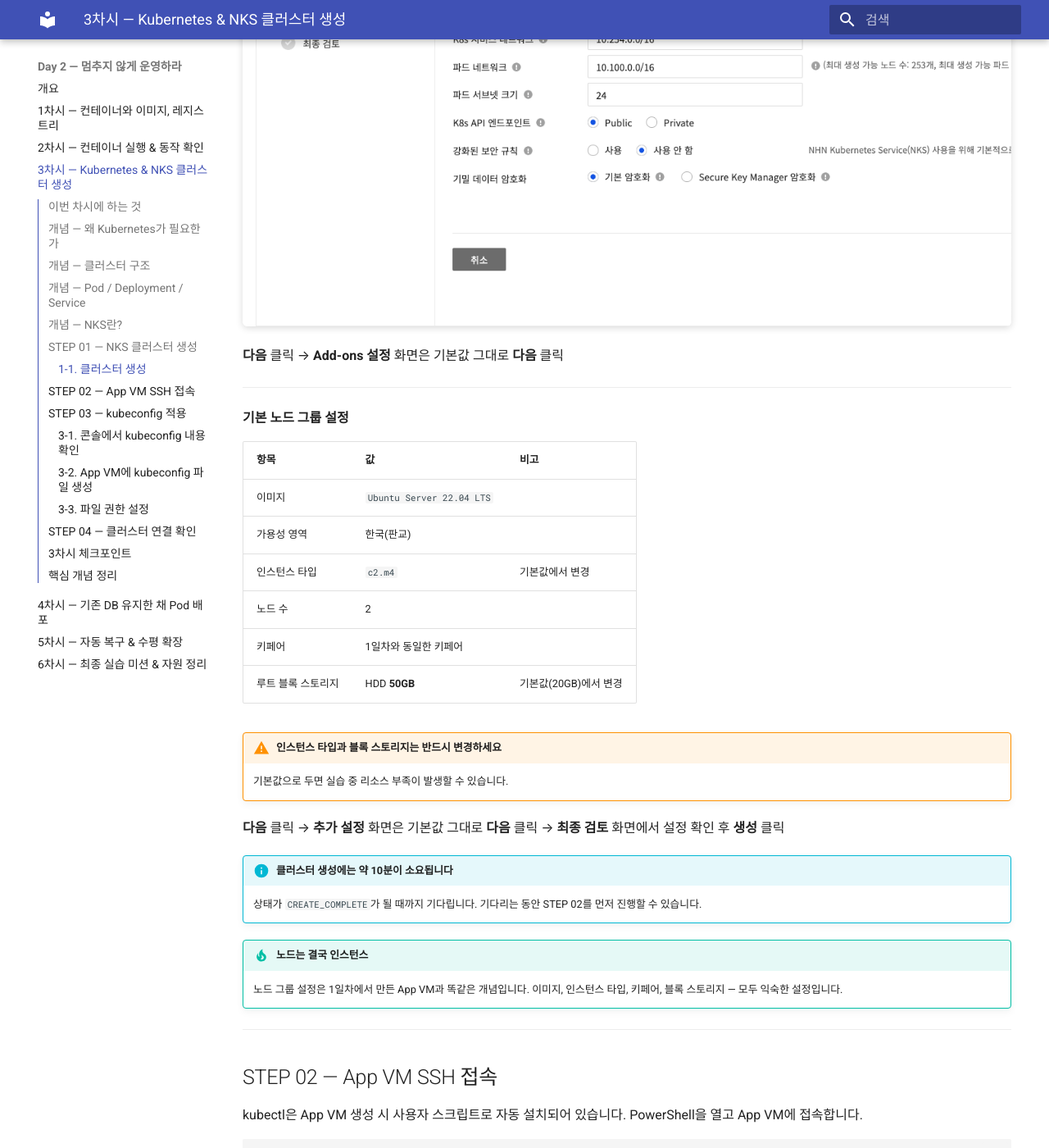
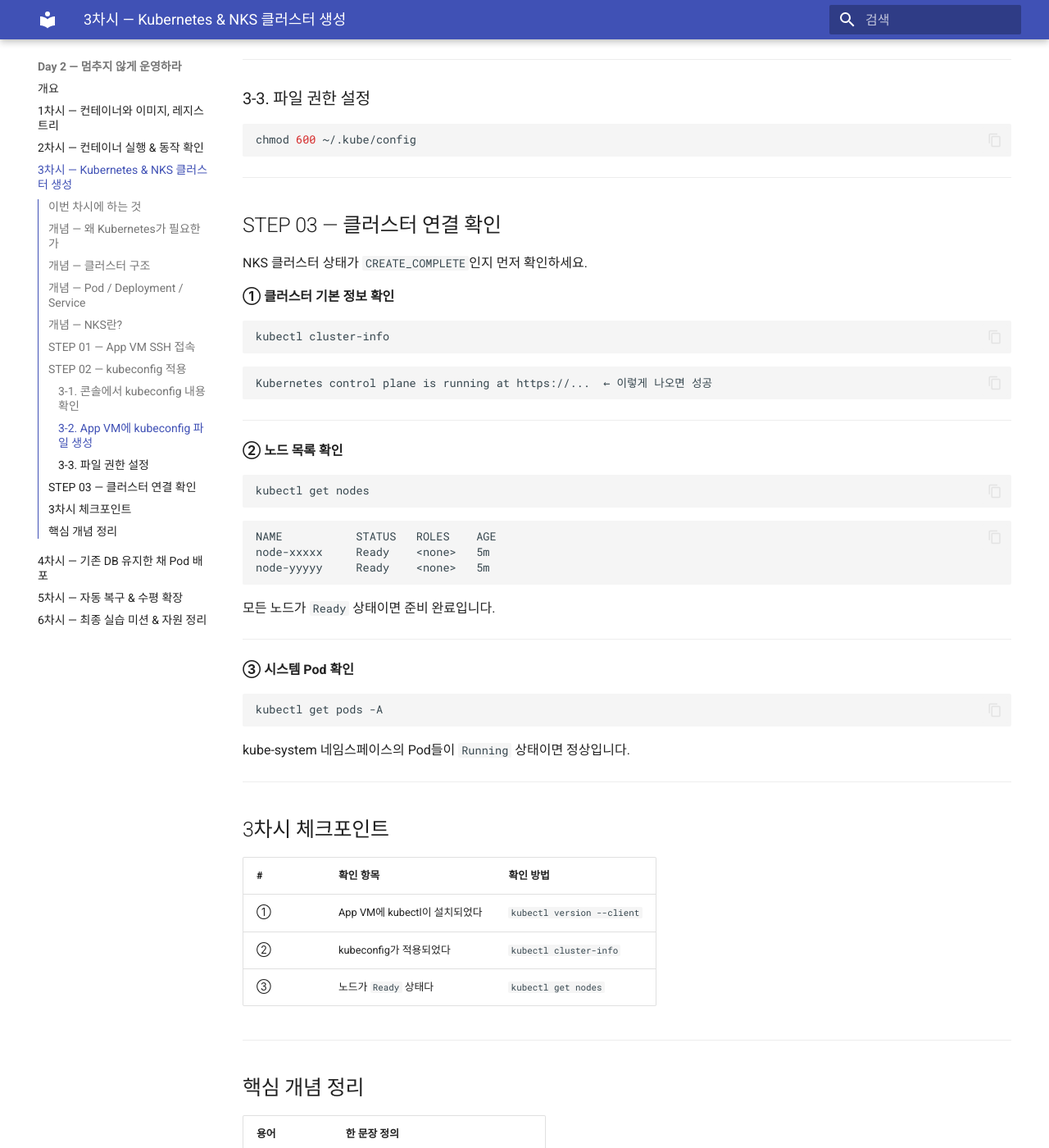
Before and after one commit to skilleat-labs/cloud-native-minwon-lab, an MkDocs documentation site: the page built from docs/day2/session3.md, in a window 1280 px wide and 1400 px high, scrolled down 4255 px. Shown: the whole window at 82% size. Built offline with MkDocs 1.6.1 and Material for MkDocs 9.7.7, drawn with Linux system fonts in a browser that asks for light colours; some of the changed text lies outside the part shown.

Commit message:
docs: remove cluster creation from session3 (moved to session2 wrap-up)

````diff
--- a/docs/day2/session3.md
+++ b/docs/day2/session3.md
@@ -1,7 +1,7 @@
 # Day 2 · 3차시 — 컨테이너가 많아지면 누가 관리하지?
 
 **소요 시간**: 50분 (13:00~13:50)
-**목표**: Kubernetes의 구조를 이해하고, NKS 클러스터를 생성해 kubectl로 연결한다
+**목표**: Kubernetes의 구조를 이해하고, NKS 클러스터에 kubectl로 연결한다
 
 ---
 
@@ -9,10 +9,9 @@
 
 | STEP | 내용 |
 |------|------|
-| 01 | NKS 서비스 활성화 & 클러스터 생성 |
-| 02 | App VM SSH 접속 및 kubectl 확인 |
-| 03 | kubeconfig 적용 |
-| 04 | 클러스터 연결 확인 |
+| 01 | App VM SSH 접속 및 kubectl 확인 |
+| 02 | kubeconfig 적용 |
+| 03 | 클러스터 연결 확인 |
 
 !!! info "kubectl은 App VM에서 실행합니다"
     2차시에서 접속했던 App VM(Ubuntu)에 kubectl을 설치합니다.
@@ -127,64 +126,7 @@
 
 ---
 
-## STEP 01 — NKS 클러스터 생성
-
-!!! info "NKS는 별도 활성화가 필요 없습니다"
-    NHN Cloud에서 NKS는 기본 인프라에 포함되어 있습니다.
-    서비스 활성화 없이 바로 `Containers > NHN Kubernetes Service(NKS)` 에서 클러스터를 생성할 수 있습니다.
-
-### 1-1. 클러스터 생성
-
-```
-Containers > NHN Kubernetes Service(NKS) > + 클러스터 생성
-```
-
-**클러스터 기본 설정**
-
-| 항목 | 값 |
-|------|---|
-| 클러스터 이름 | `minwon-cluster` |
-| Kubernetes 버전 | `v1.35.5` |
-| 키페어 | 1일차와 동일한 키페어 |
-| VPC | `minwon-vpc` |
-| 서브넷 | `minwon-subnet-app` |
-| K8s API 엔드포인트 | Public |
-| 강화된 보안 규칙 | 사용 안 함 |
-| 기밀 데이터 암호화 | 기본 암호화 |
-
-![NKS 클러스터 설정 화면](./images/3-1-nks-cluster-create-settings.png)
-
-**다음** 클릭 → **Add-ons 설정** 화면은 기본값 그대로 **다음** 클릭
-
----
-
-**기본 노드 그룹 설정**
-
-| 항목 | 값 | 비고 |
-|------|---|------|
-| 이미지 | `Ubuntu Server 22.04 LTS` | |
-| 가용성 영역 | 한국(판교) | |
-| 인스턴스 타입 | `c2.m4` | 기본값에서 변경 |
-| 노드 수 | 2 | |
-| 키페어 | 1일차와 동일한 키페어 | |
-| 루트 블록 스토리지 | HDD **50GB** | 기본값(20GB)에서 변경 |
-
-!!! warning "인스턴스 타입과 블록 스토리지는 반드시 변경하세요"
-    기본값으로 두면 실습 중 리소스 부족이 발생할 수 있습니다.
-
-**다음** 클릭 → **추가 설정** 화면은 기본값 그대로 **다음** 클릭 → **최종 검토** 화면에서 설정 확인 후 **생성** 클릭
-
-!!! info "클러스터 생성에는 약 10분이 소요됩니다"
-    상태가 `CREATE_COMPLETE`가 될 때까지 기다립니다.
-    기다리는 동안 STEP 02를 먼저 진행할 수 있습니다.
-
-!!! tip "노드는 결국 인스턴스"
-    노드 그룹 설정은 1일차에서 만든 App VM과 똑같은 개념입니다.
-    이미지, 인스턴스 타입, 키페어, 블록 스토리지 — 모두 익숙한 설정입니다.
-
----
-
-## STEP 02 — App VM SSH 접속
+## STEP 01 — App VM SSH 접속
 
 kubectl은 App VM 생성 시 사용자 스크립트로 자동 설치되어 있습니다.
 PowerShell을 열고 App VM에 접속합니다.
@@ -256,7 +198,7 @@
 
 ---
 
-## STEP 04 — 클러스터 연결 확인
+## STEP 03 — 클러스터 연결 확인
 
 NKS 클러스터 상태가 `CREATE_COMPLETE`인지 먼저 확인하세요.
 
@@ -302,10 +244,9 @@
 
 | # | 확인 항목 | 확인 방법 |
 |---|---------|---------|
-| ① | NKS 클러스터가 `CREATE_COMPLETE` 상태다 | 콘솔 > NKS 목록 |
-| ② | App VM에 kubectl이 설치되었다 | `kubectl version --client` |
-| ③ | kubeconfig가 적용되었다 | `kubectl cluster-info` |
-| ④ | 노드가 `Ready` 상태다 | `kubectl get nodes` |
+| ① | App VM에 kubectl이 설치되었다 | `kubectl version --client` |
+| ② | kubeconfig가 적용되었다 | `kubectl cluster-info` |
+| ③ | 노드가 `Ready` 상태다 | `kubectl get nodes` |
 
 ---
 
````
Also changed, not shown: other parts of docs/day2/session3.md (+1 -1 lines).
